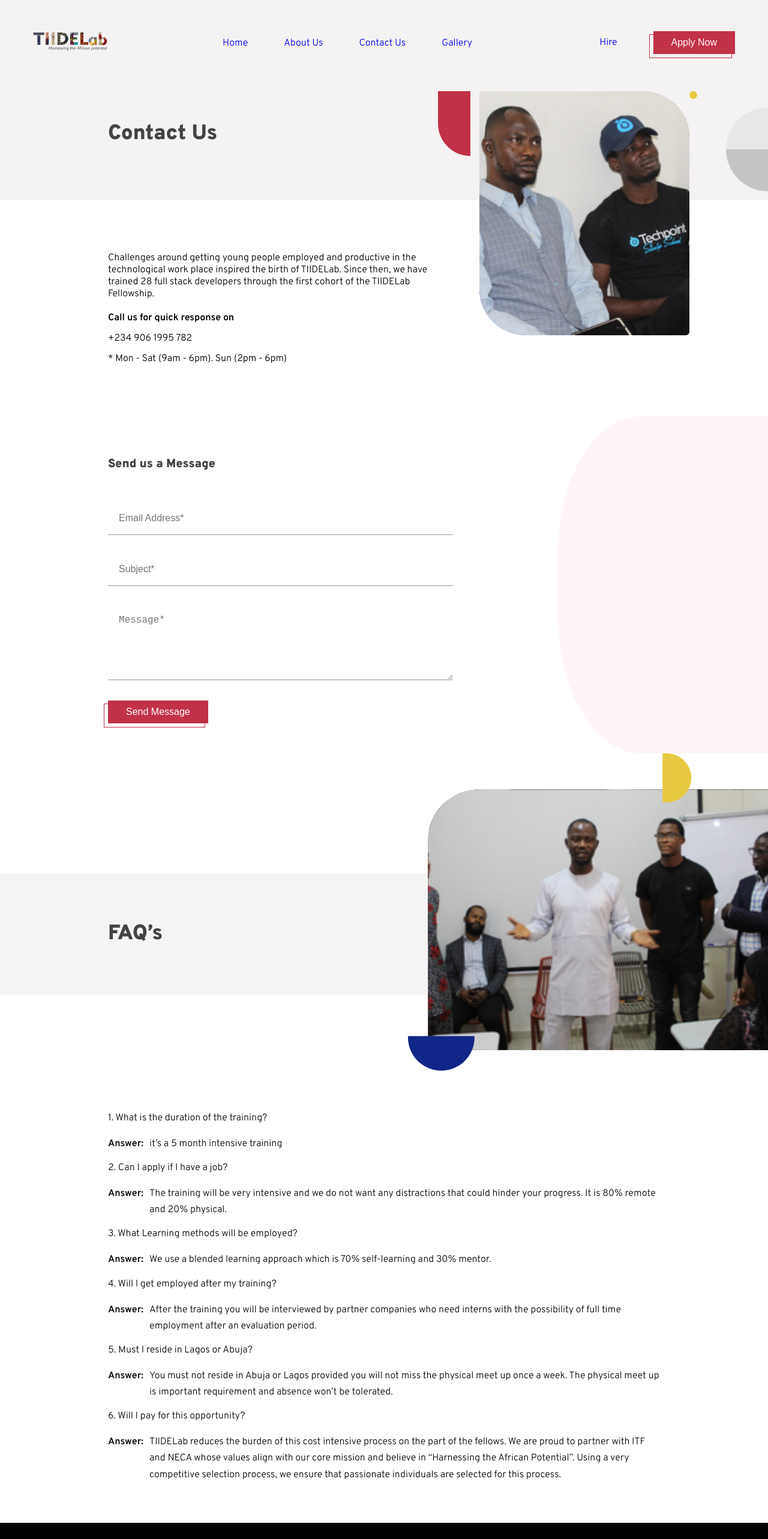
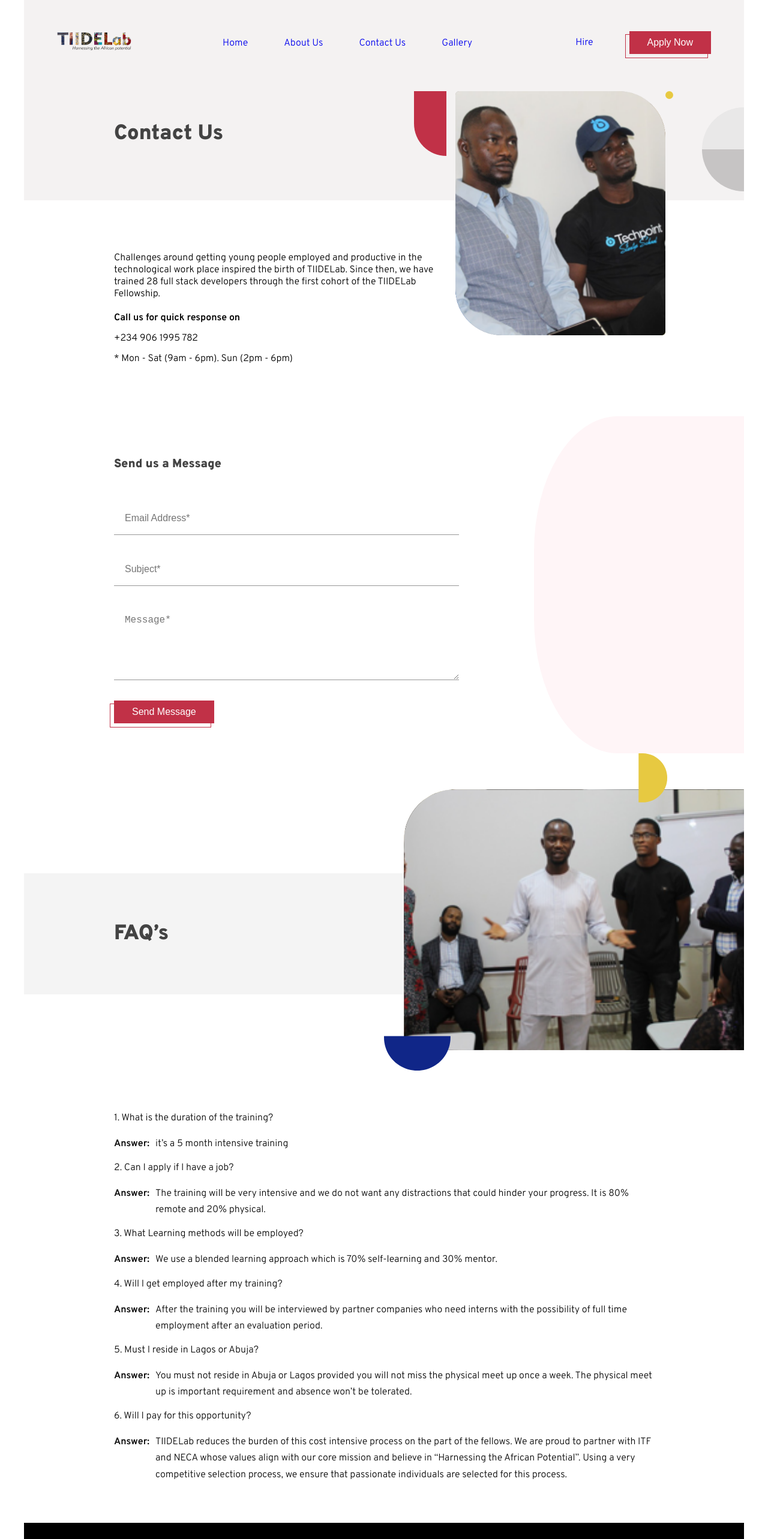
Before and after one commit to horlaarsco/TIIDELab, a React (Create React App) app: page /contact in a window 1280 px wide. Shown: the top 2566 px of the page at 60% size. Built offline with nearby package versions, Linux system fonts and the light colour scheme.

Commit message:
lastestinjesusname

```diff
--- a/src/App.js
+++ b/src/App.js
@@ -56,7 +56,7 @@ const Wrapper = styled.div`
 
   & > div {
     position: relative;
-    max-width: 1280px;
+    max-width: 1200px;
     margin: 0 auto;
   }
 `;
--- a/src/components/Header.jsx
+++ b/src/components/Header.jsx
@@ -35,7 +35,7 @@ export function Header() {
 const Head = styled.header`
   span {
     background: #f4f2f2;
-    max-width: 1280px;
+    max-width: 1200px;
     margin: 0 auto;
     display: flex;
     justify-content: space-between;
--- a/src/pages/Contact.jsx
+++ b/src/pages/Contact.jsx
@@ -139,7 +139,7 @@ const Faq = styled.div`
   margin-top: 200px;
   position: relative;
   span {
-    padding: 5rem 18rem;
+    padding: 5rem 15rem;
     background: #f4f4f4;
     display: block;
   }
@@ -151,7 +151,7 @@ const Faq = styled.div`
   }
 
   div {
-    padding: 5rem 18rem;
+    padding: 5rem 15rem;
     margin-top: 13rem;
   }
 
@@ -191,7 +191,7 @@ const LightApplyButton = styled(ApplyButton)`
 
 const FormDiv = styled.div`
   position: relative;
-  padding: 5rem 18rem;
+  padding: 5rem 15rem;
 
   h2 {
     font-size: 2rem;
@@ -273,7 +273,7 @@ const Number = styled.p`
 `;
 
 const Bottom = styled.div`
-  padding: 7rem 18rem;
+  padding: 7rem 15rem;
   p {
     width: 572px;
     font-weight: 300;
@@ -285,7 +285,7 @@ const Bottom = styled.div`
 `;
 
 const Top = styled.div`
-  padding: 6rem 18rem;
+  padding: 6rem 15rem;
   background: #f4f2f2;
   /* width: 572px; */
   position: relative;
```
